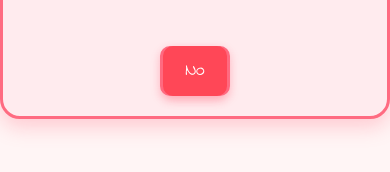
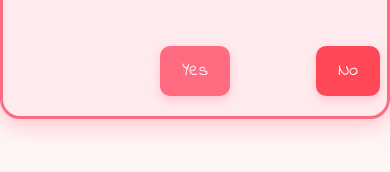
Before and after one commit to r00t0ne/wannago, a plain HTML site: page index.html in a window 390 px wide. Shown: the part 564-736 px from the top of the page. Drawn offline with Linux system fonts and the light colour scheme.

Commit message:
Update styles.css

```diff
--- a/styles.css
+++ b/styles.css
@@ -62,10 +62,12 @@ body {
     box-shadow: 0 6px 15px rgba(255, 107, 129, 0.4);
 }
 
+/* Yeni konumlandırma ve mobildeki davranış */
 #noButton {
     background-color: #ff4757;
     border-color: #ff4757;
     position: absolute;
+    right: 10px;  /* Butonu sağ tarafa al */
 }
 
 #noButton:hover {
@@ -73,7 +75,7 @@ body {
     color: #ff4757;
 }
 
-/* Media Query for Responsiveness */
+/* Mobil cihazlarda butonun her tıklamada kaymasını sağla */
 @media (max-width: 768px) {
     .header_text {
         font-size: 28px;
@@ -87,4 +89,9 @@ body {
     .container {
         padding: 20px;
     }
+
+    #noButton {
+        /* Mobilde her tıklamada kayma etkisini yaratmak için left ve top kullanımı */
+        transition: left 0.3s ease, top 0.3s ease;
+    }
 }
```
